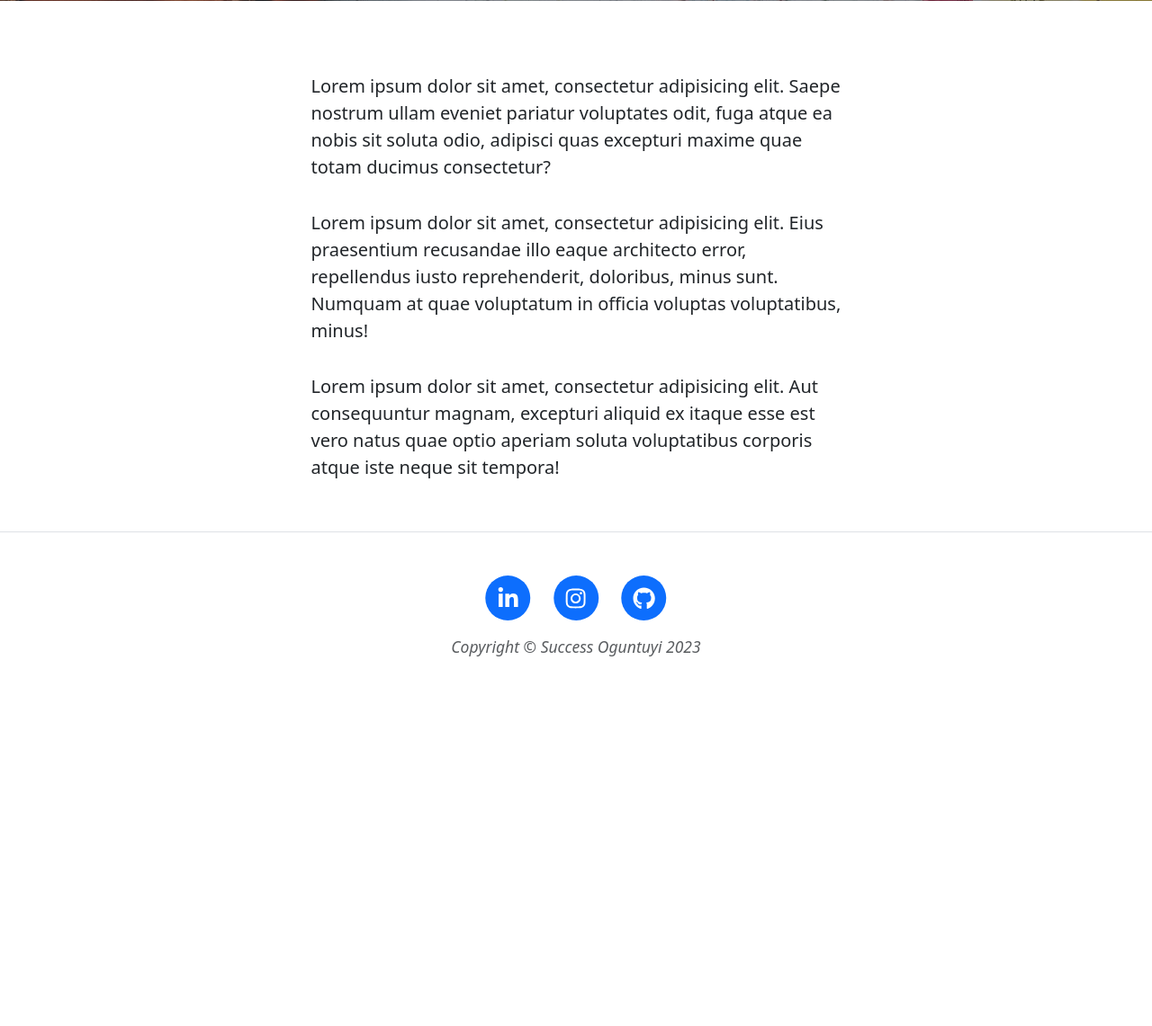
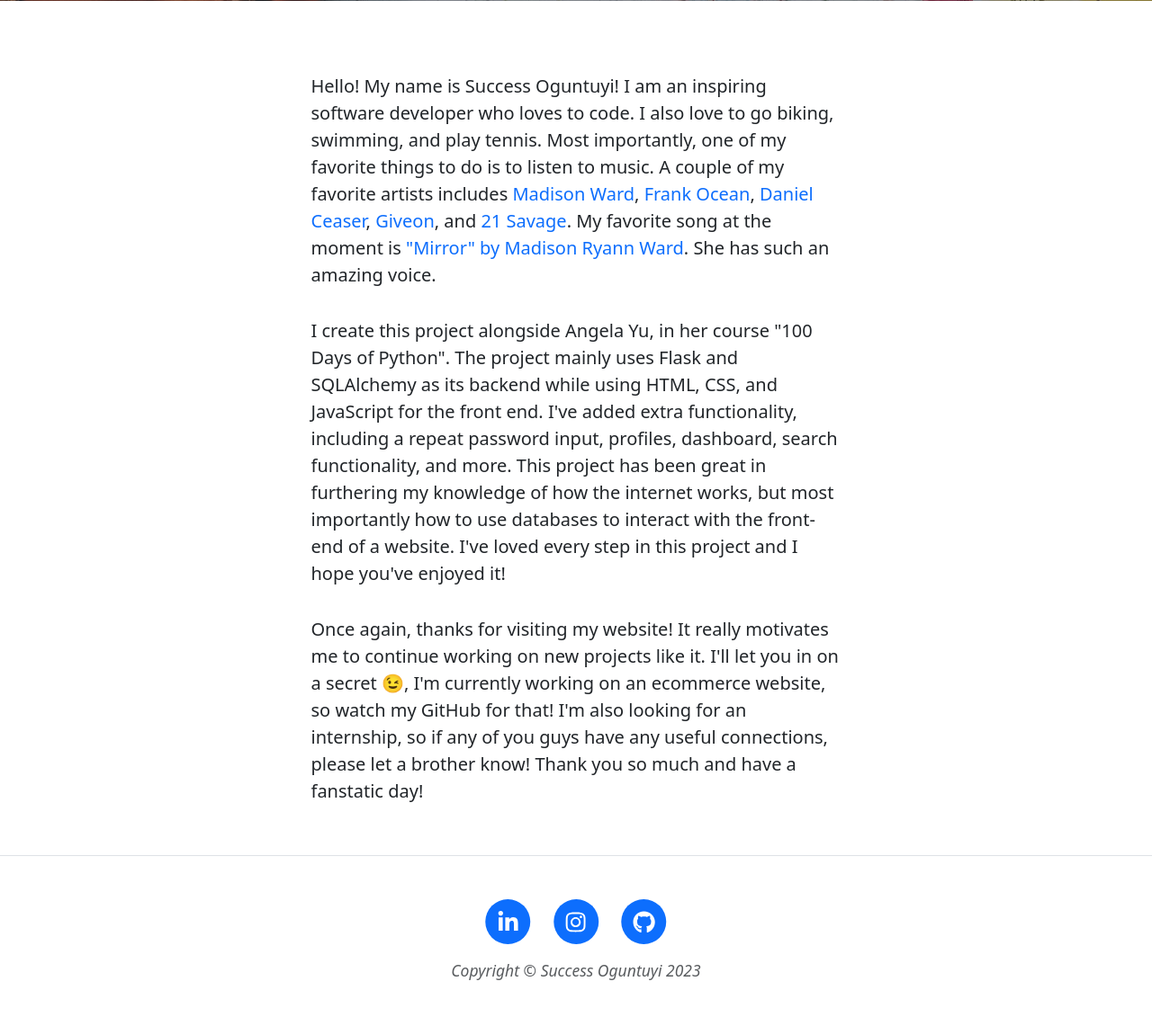
Before and after one commit to successo0420/BlogApp, a Flask app: page /about in a window 1280 px wide. Shown: the part 531-1672 px from the top of the page at 90% size. Before the commit the page ends 1261 px from the top, so only its background shows below. Run offline with Flask 3, Linux system fonts and the light colour scheme; some libraries are stand-ins or nearby versions.

Commit message:
added about.html text

```diff
--- a/templates/about.html
+++ b/templates/about.html
@@ -23,22 +23,24 @@
       <div class="col-md-10 col-lg-8 col-xl-7">
         <p>
           <!--TODO Change About Blog-->
-          Lorem ipsum dolor sit amet, consectetur adipisicing elit. Saepe
-          nostrum ullam eveniet pariatur voluptates odit, fuga atque ea nobis
-          sit soluta odio, adipisci quas excepturi maxime quae totam ducimus
-          consectetur?
+          Hello! My name is Success Oguntuyi! I am an inspiring software developer who loves to code. I also love to
+          go biking, swimming, and play tennis. Most importantly, one of my favorite things to do is to listen to music.
+          A couple of my favorite artists includes <a href="https://open.spotify.com/artist/6eAUAR4N9NOpirukqdIzVI?si=P_bzNEfmQheSIqHWYgTPiw" target="_blank">Madison Ward</a>, <a href="https://open.spotify.com/artist/2h93pZq0e7k5yf4dywlkpM?si=PN9BP6sySOGR9k7Q2a2Bdw" target="_blank">Frank Ocean</a>,
+          <a href="https://open.spotify.com/artist/20wkVLutqVOYrc0kxFs7rA?si=qv6xXCreSJeMc1GiGOwjTQ" target="_blank">Daniel Ceaser</a>, <a href="https://open.spotify.com/artist/4fxd5Ee7UefO4CUXgwJ7IP?si=eJjBxy47SpaanNGvGgDbcA" target="_blank">Giveon</a>,
+          and <a href="https://open.spotify.com/artist/1URnnhqYAYcrqrcwql10ft?si=XlQzmPbqRDKdiSA6j8QjHQ" target="_blank">21 Savage</a>.
+          My favorite song at the moment is <a href="https://open.spotify.com/track/5G2Q4Vx9zwBAdQoEWgM8uX?si=ca6590be70ec4b42" target="_blank">"Mirror" by Madison Ryann Ward</a>. She has such an amazing voice.
         </p>
         <p>
-          Lorem ipsum dolor sit amet, consectetur adipisicing elit. Eius
-          praesentium recusandae illo eaque architecto error, repellendus iusto
-          reprehenderit, doloribus, minus sunt. Numquam at quae voluptatum in
-          officia voluptas voluptatibus, minus!
+          I create this project alongside Angela Yu, in her course "100 Days of Python". The project mainly uses Flask and SQLAlchemy as its backend
+          while using HTML, CSS, and JavaScript for the front end. I've added extra functionality, including a repeat password input, profiles, dashboard, search functionality, and more.
+          This project has been great in furthering my knowledge of how the internet works, but most importantly
+          how to use databases to interact with the front-end of a website. I've loved every step in this project and I hope you've enjoyed it!
         </p>
         <p>
-          Lorem ipsum dolor sit amet, consectetur adipisicing elit. Aut
-          consequuntur magnam, excepturi aliquid ex itaque esse est vero natus
-          quae optio aperiam soluta voluptatibus corporis atque iste neque sit
-          tempora!
+          Once again, thanks for visiting my website! It really motivates me to continue working on new projects like it.
+          I'll let you in on a secret 😉, I'm currently working on an ecommerce website, so watch my GitHub for that!
+          I'm also looking for an internship, so if any of you guys have any useful connections, please let a brother know!
+          Thank you so much and have a fanstatic day!
         </p>
       </div>
     </div>
```
